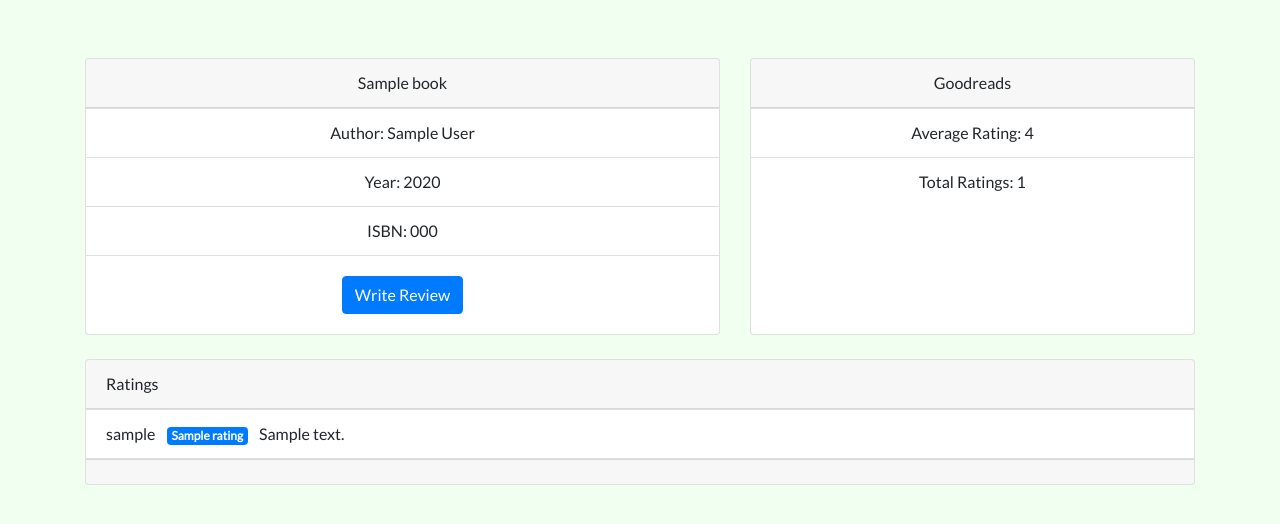
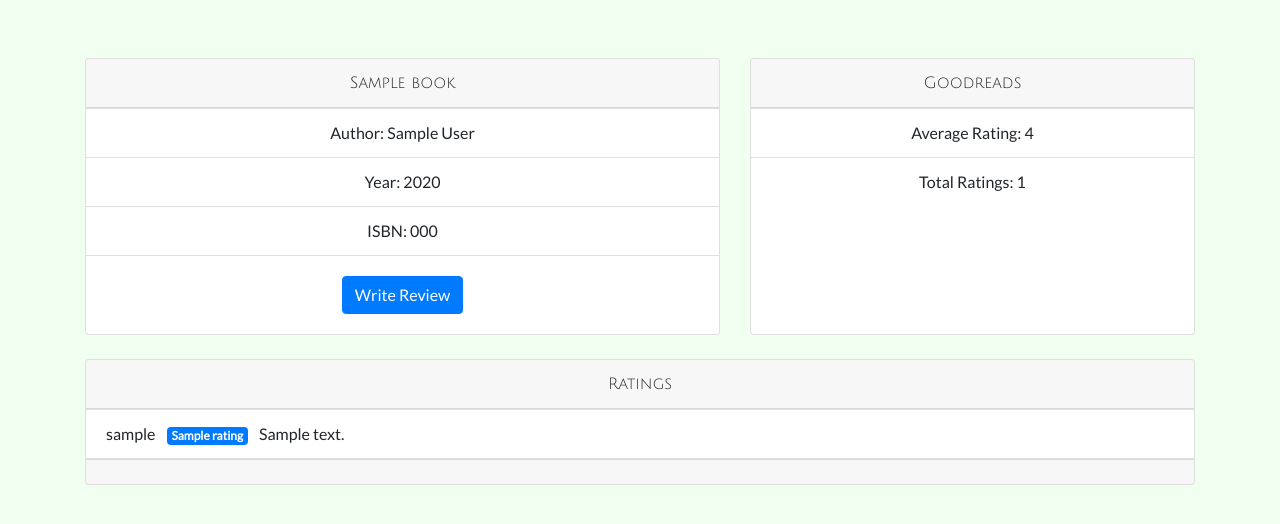
Before and after one commit to leigh-data/project1, a Flask app: template project/templates/books/detail.html in a window 1280 px wide. Shown: the part 56-580 px from the top of the page. Run offline with Flask 2, Linux system fonts and the light colour scheme; the template is opened without the code that fills it: values that come from a table or form of the project are taken from there, most other values are stand-ins (such as "Sample title", 1, 10 or a date in 2020); parts of the project's set-up code (start-up, migrations or seed data) failed here and were passed over; some libraries are stand-ins or nearby versions.

Commit message:
Further styles

```diff
--- a/project/templates/books/detail.html
+++ b/project/templates/books/detail.html
@@ -46,7 +46,7 @@
         <div class="row">
             <div class="col">
                 <div class="card">
-                    <div class="card-header">
+                    <div class="card-header  text-center">
                         Ratings
                 </div>
                 {% if ratings %}
@@ -57,7 +57,7 @@
                     </ul>
                 {% else %}
                 <div class="card-body">
-                    <p class="card-text">There are no ratings.</p>
+                    <p class="card-text text-center">There are no ratings.</p>
                 </div>
                 {% endif %}
                 <div class="card-footer text-muted"></div>
--- a/scss/_main.scss
+++ b/scss/_main.scss
@@ -44,7 +44,8 @@ body {
   height: 100%;
 }
 
-.rating-buttons {
+.card-header {
+  font-family: $navbar-font;
 }
 /* RATING FORM STYLES */
 .rating-comment {
```
Also changed, not shown: project/static/css/styles.css.
